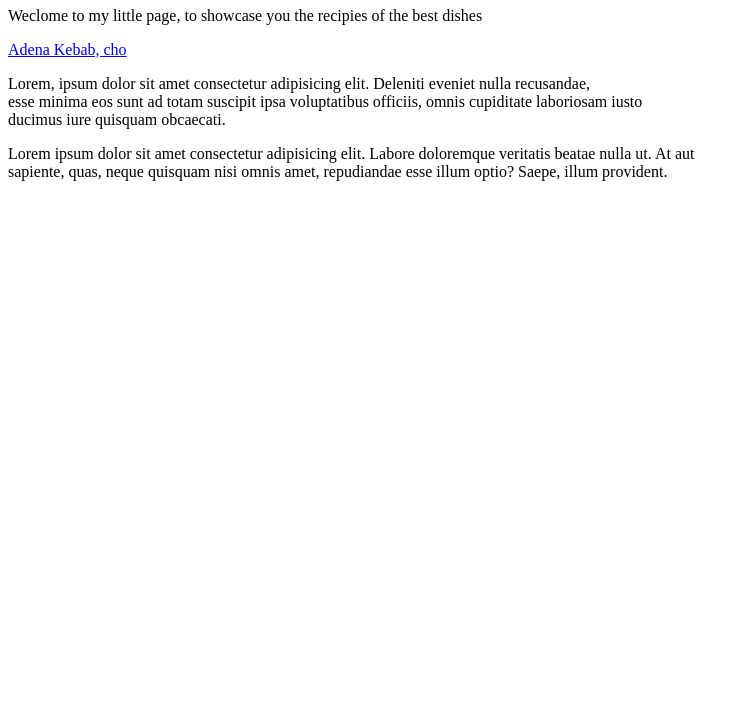
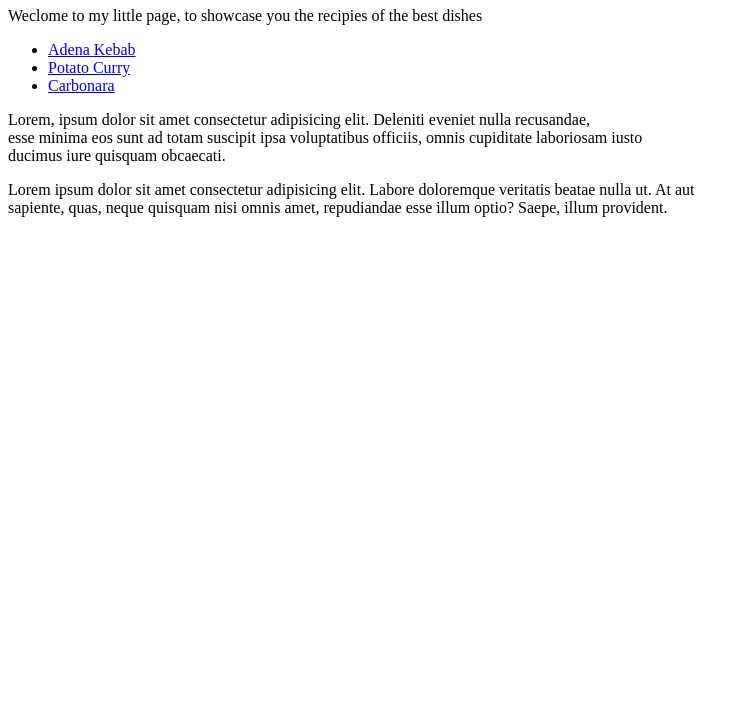
Before and after one commit to LennartZ/odin-recipes, a plain HTML site: page index.html in a window 1280 px wide. Shown: the part 73-800 px from the top of the page, without its empty margins (0-750 px from the left). Drawn offline with Linux system fonts and the light colour scheme.

Commit message:
Update Index with new recipes
Add potato curry and carbonara to recipe list

```diff
--- a/index.html
+++ b/index.html
@@ -8,7 +8,12 @@
 <body>
     <h1>My favourite dishes</h1>
     <p>Weclome to my little page, to showcase you the recipies of the best dishes</p>
-    <a href="recipes/kebab.html">Adena Kebab, cho</a>
+    <ul>
+        <li><a href="recipes/kebab.html">Adena Kebab</a></li>
+        <li><a href="recipes/potatocurry.html">Potato Curry</a></li>
+        <li><a href="recipes/carbonara.html">Carbonara</a></li>
+    </ul>
+
     <p>Lorem, ipsum dolor sit amet consectetur adipisicing elit. Deleniti eveniet nulla recusandae, <br>
         esse minima eos sunt ad totam suscipit ipsa voluptatibus officiis, omnis cupiditate laboriosam iusto <br>
         ducimus iure quisquam obcaecati.</p>
```
